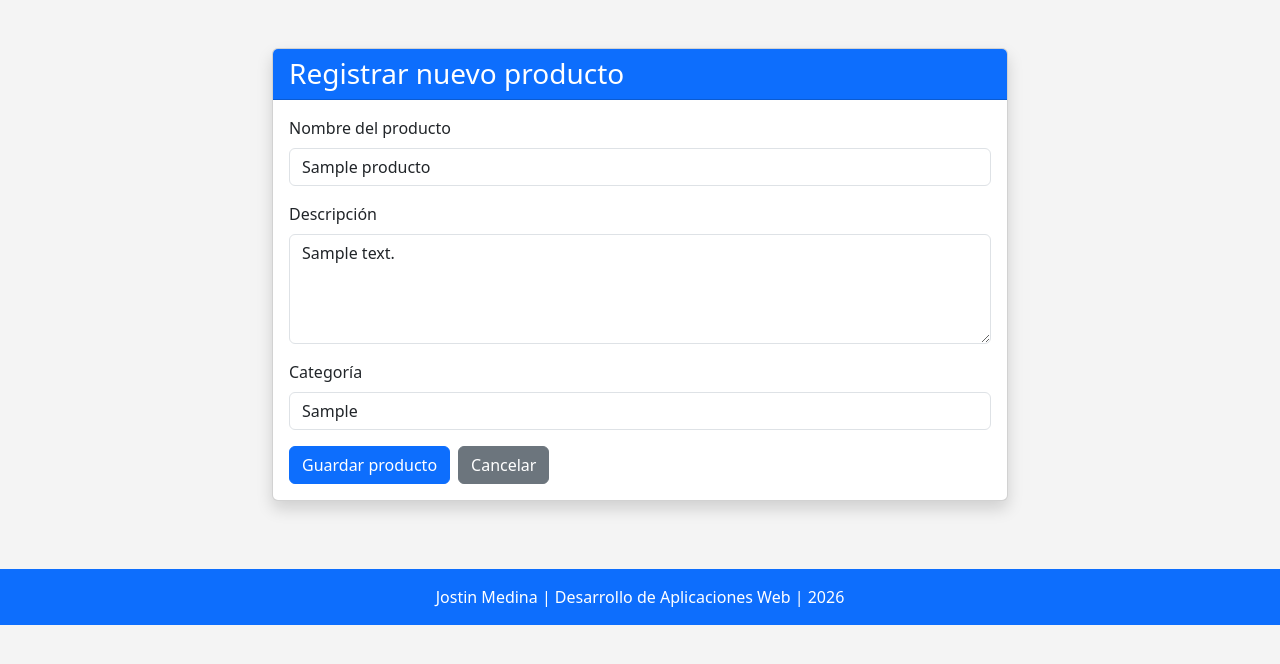
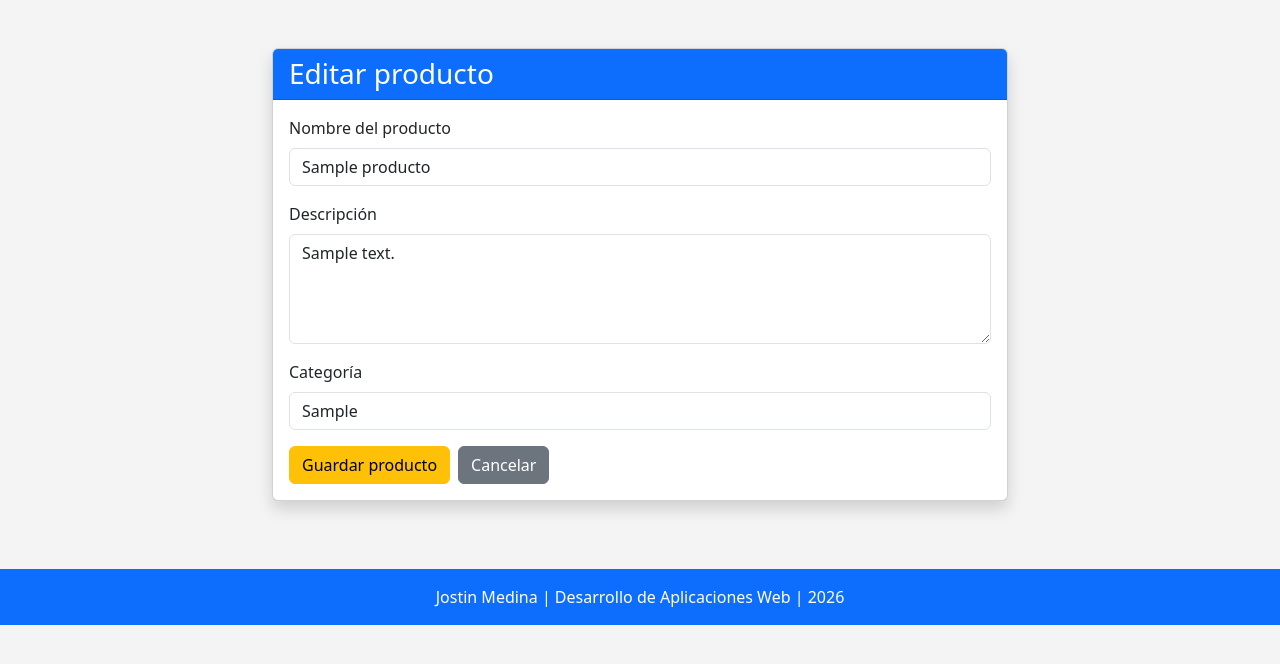
Before and after one commit to JOSTIN17/Proyecto-Desarrollo-Web, a Flask app: page /productos/editar/1 in a window 1280 px wide. Shown: the part 56-720 px from the top of the page. Run offline with Flask 3, Linux system fonts and the light colour scheme; tables that the repository leaves empty hold one stand-in row (values such as "Sample post").

Commit message:
Actualizar formulario para agregar y editar productos

```diff
--- a/templates/formulario_producto.html
+++ b/templates/formulario_producto.html
@@ -1,6 +1,12 @@
 {% extends "base.html" %}
 
-{% block title %}Nuevo Producto{% endblock %}
+{% block title %}
+    {% if editar %}
+        Editar Producto
+    {% else %}
+        Nuevo Producto
+    {% endif %}
+{% endblock %}
 
 {% block content %}
 
@@ -12,8 +18,23 @@
             <div class="card shadow">
 
                 <div class="card-header bg-primary text-white">
-                    <h3 class="mb-0">Registrar nuevo producto</h3>
+
+                    {% if editar %}
+
+                        <h3 class="mb-0">
+                            Editar producto
+                        </h3>
+
+                    {% else %}
+
+                        <h3 class="mb-0">
+                            Registrar nuevo producto
+                        </h3>
+
+                    {% endif %}
+
                 </div>
+
 
                 <div class="card-body">
 
@@ -21,7 +42,11 @@
 
                         {{ form.hidden_tag() }}
 
+
+                        <!-- NOMBRE -->
+
                         <div class="mb-3">
+
                             {{ form.nombre.label(class="form-label") }}
 
                             {{ form.nombre(
@@ -30,13 +55,20 @@
                             ) }}
 
                             {% for error in form.nombre.errors %}
+
                                 <div class="text-danger small mt-1">
                                     {{ error }}
                                 </div>
+
                             {% endfor %}
+
                         </div>
 
+
+                        <!-- DESCRIPCIÓN -->
+
                         <div class="mb-3">
+
                             {{ form.descripcion.label(class="form-label") }}
 
                             {{ form.descripcion(
@@ -46,13 +78,20 @@
                             ) }}
 
                             {% for error in form.descripcion.errors %}
+
                                 <div class="text-danger small mt-1">
                                     {{ error }}
                                 </div>
+
                             {% endfor %}
+
                         </div>
 
+
+                        <!-- CATEGORÍA -->
+
                         <div class="mb-3">
+
                             {{ form.categoria.label(class="form-label") }}
 
                             {{ form.categoria(
@@ -61,21 +100,40 @@
                             ) }}
 
                             {% for error in form.categoria.errors %}
+
                                 <div class="text-danger small mt-1">
                                     {{ error }}
                                 </div>
+
                             {% endfor %}
+
                         </div>
+
+
+                        <!-- BOTONES -->
 
                         <div class="d-flex gap-2">
 
-                            {{ form.submit(
-                                class="btn btn-primary"
-                            ) }}
+                            {% if editar %}
+
+                                {{ form.submit(
+                                    class="btn btn-warning"
+                                ) }}
+
+                            {% else %}
+
+                                {{ form.submit(
+                                    class="btn btn-primary"
+                                ) }}
+
+                            {% endif %}
+
 
                             <a href="{{ url_for('productos') }}"
                                class="btn btn-secondary">
+
                                 Cancelar
+
                             </a>
 
                         </div>
```
